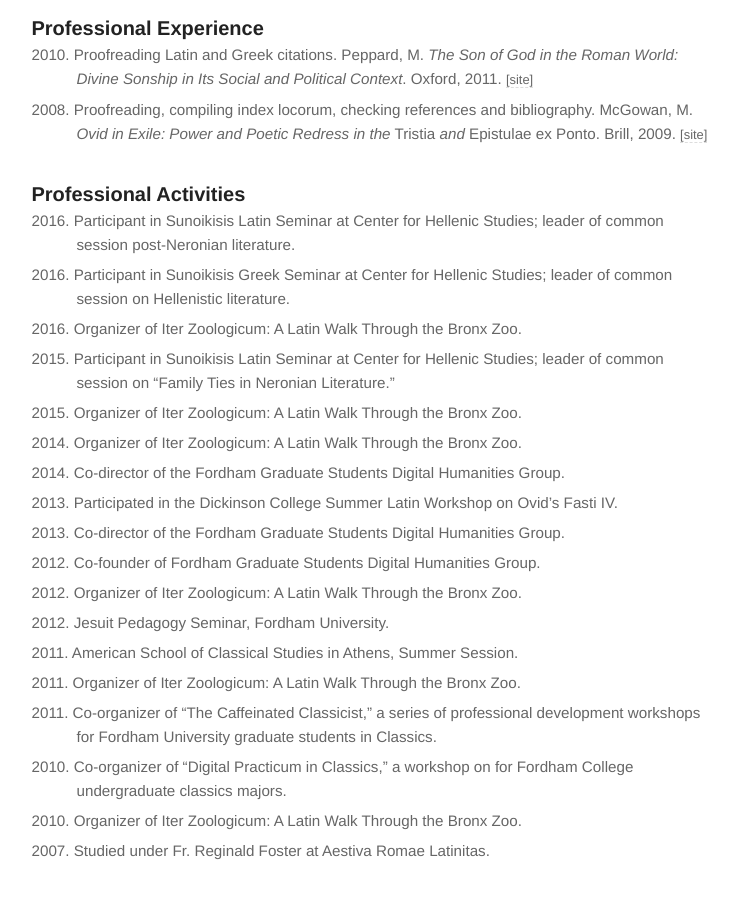
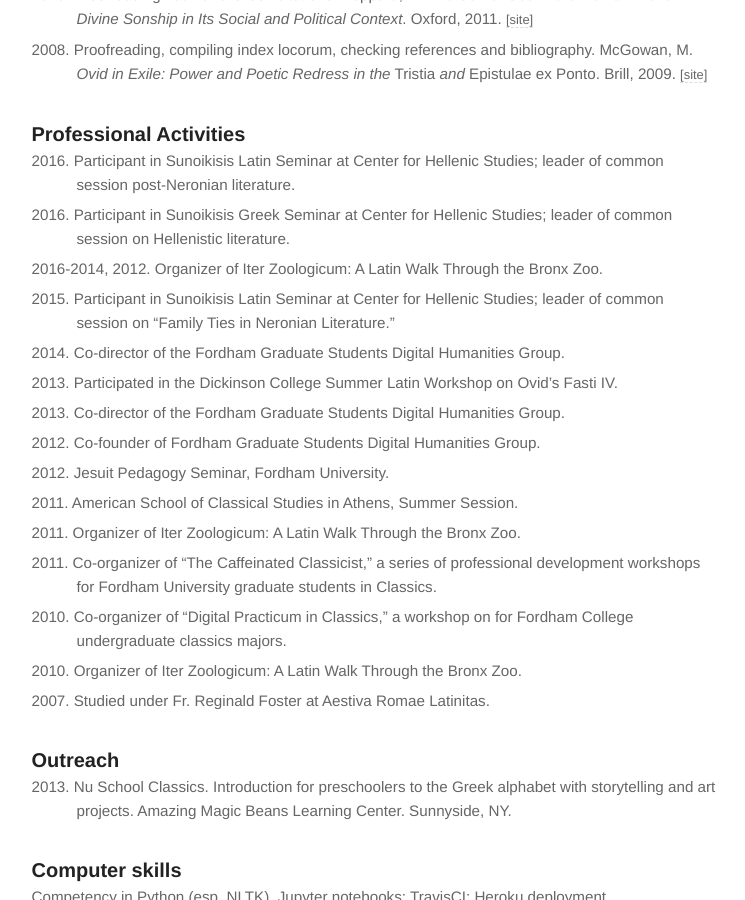
Before and after one commit to diyclassics/diyclassics.github.io, a Jekyll site: the page built from cv.md, in a window 1280 px wide and 900 px high, scrolled down 4477 px. Shown: the whole window, without its empty margins (266-1011 px from the left). Built offline with Jekyll 4.4.1, drawn with Linux system fonts in a browser that asks for light colours; some of the changed text lies outside the part shown.

Commit message:
Fix dates

```diff
--- a/cv.md
+++ b/cv.md
@@ -111,10 +111,8 @@
 - 2013\. Fordham University, Graduate School of Arts &amp; Sciences. Senior Teaching Fellowship.
 - 2013\. HASTAC Scholar.
 - 2012\. National Endowment for the Humanities/Tufts University. Institutes for Advanced Topics in the Digital Humanities grant.
-- 2012\. Fordham University, Graduate School of Arts &amp; Sciences. Teaching Fellowship.
+- 2012-2010\. Fordham University, Graduate School of Arts &amp; Sciences. Teaching Fellowship.
 - 2011\. New York Classical Club. American School of Classical Studies at Athens Summer Scholarship.
-- 2011\. Fordham University, Graduate School of Arts &amp; Sciences. Teaching Fellowship.
-- 2010\. Fordham University, Graduate School of Arts &amp; Sciences. Teaching Fellowship.
 - 2009\. Fordham University, Graduate School of Arts &amp; Sciences. Graduate Assistantship.
 
 ### Teaching Experience
@@ -146,15 +144,12 @@
 
 - 2016\. Participant in Sunoikisis Latin Seminar at Center for Hellenic Studies; leader of common session post-Neronian literature.
 - 2016\. Participant in Sunoikisis Greek Seminar at Center for Hellenic Studies; leader of common session on Hellenistic literature.
-- 2016\. Organizer of Iter Zoologicum: A Latin Walk Through the Bronx Zoo.
+- 2016-2014, 2012\. Organizer of Iter Zoologicum: A Latin Walk Through the Bronx Zoo.
 - 2015\. Participant in Sunoikisis Latin Seminar at Center for Hellenic Studies; leader of common session on "Family Ties in Neronian Literature."
-- 2015\. Organizer of Iter Zoologicum: A Latin Walk Through the Bronx Zoo.
-- 2014\. Organizer of Iter Zoologicum: A Latin Walk Through the Bronx Zoo.
 - 2014\. Co-director of the Fordham Graduate Students Digital Humanities Group.
 - 2013\. Participated in the Dickinson College Summer Latin Workshop on Ovid's Fasti IV.
 - 2013\. Co-director of the Fordham Graduate Students Digital Humanities Group.
 - 2012\. Co-founder of Fordham Graduate Students Digital Humanities Group.
-- 2012\. Organizer of Iter Zoologicum: A Latin Walk Through the Bronx Zoo.
 - 2012\. Jesuit Pedagogy Seminar, Fordham University.
 - 2011\. American School of Classical Studies in Athens, Summer Session.
 - 2011\. Organizer of Iter Zoologicum: A Latin Walk Through the Bronx Zoo.
```
